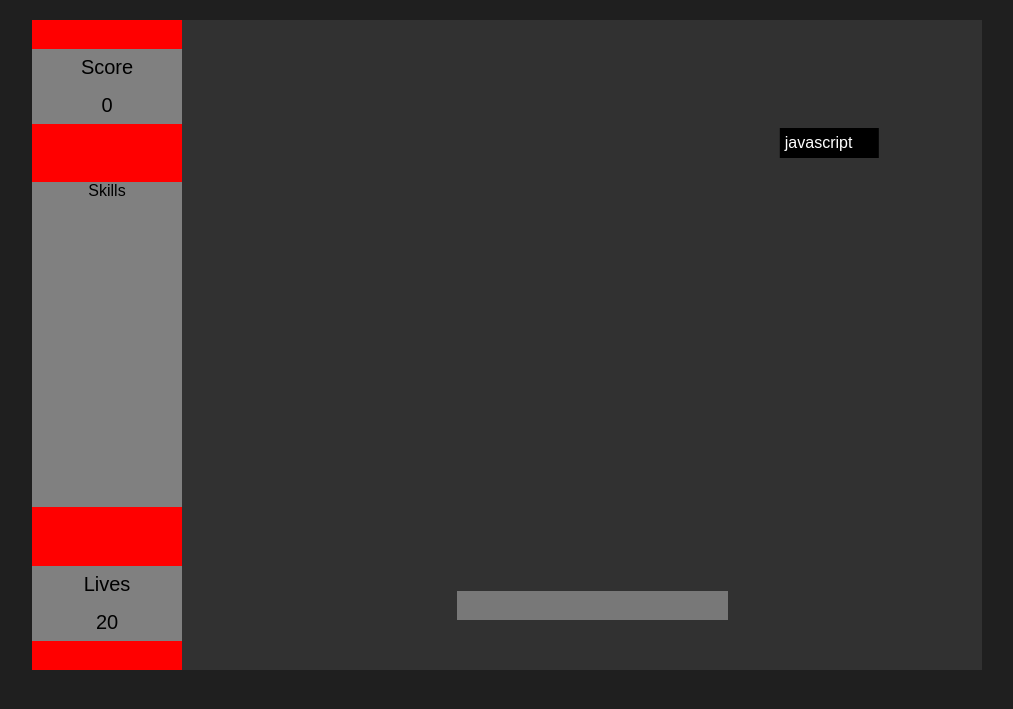
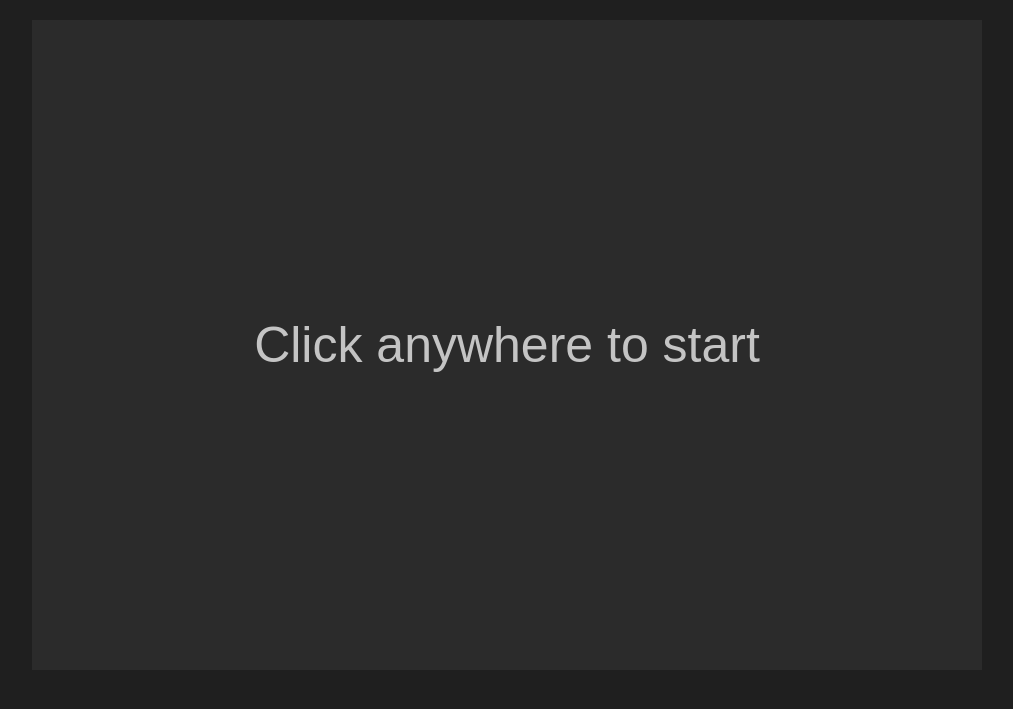
Before and after one commit to gnm668/Type-writer, a PHP site: page / in a window 1280 px wide. Shown: the top 709 px of the page, without its empty margins (133-1146 px from the left). Run offline with PHP 8.4, Linux system fonts and the light colour scheme.

Commit message:
start screen

```diff
--- a/assets/main.css
+++ b/assets/main.css
@@ -76,3 +76,34 @@ body {
     width: 150px;
     background: grey;
 }
+
+.start-screen {
+    position: absolute;
+    height: 650px;
+    width: 950px;
+    z-index: 3;
+    background: rgb(43, 43, 43);
+    opacity: 100%;
+    display: flex;
+    justify-content: center;
+    align-items: center;
+    -webkit-transition: opacity 0.5s ease-out;
+}
+
+.start-screen:hover {
+    cursor: pointer;
+}
+
+.start-screen > * {
+    font-size: 50px;
+    color: rgb(196, 196, 196);
+}
+
+.start-screen.effect {
+    opacity: 0%;
+    -webkit-transition: opacity 0.5s ease-out;
+}
+
+.start-screen.effect:hover {
+    cursor: none;
+}
--- a/index.html
+++ b/index.html
@@ -15,6 +15,13 @@
 </head>
 <body>
     <div class="game-container">
+        <div class="start-screen">
+            <div>
+                Click anywhere to start
+            </div>
+        </div>
+
+
         <div class="game-info">
             <div class="score">
                 <div>
--- a/src/game.js
+++ b/src/game.js
@@ -26,7 +26,6 @@ class Game {
         this.gameInfo = this.gameInfo.bind(this);
         this.updateGameInfo = this.updateGameInfo.bind(this);
 
-        this.interval();
         this.gameInfo();
     };
 
@@ -75,7 +74,7 @@ class Game {
             // console.log(this.randomizer);
         };
 
-        if (this.score % 10000 === 0) {
+        if (this.timer % 60 === 0) {
             this.wordSpeed += 0.25;
         };
     };
@@ -100,7 +99,7 @@ class Game {
 
     handleWord(e) {
         if (e.keyCode === 32 || e.keyCode === 13) {
-            let value = this.input.value;
+            let value = this.input.value.trim();
             for (let word in this.words) {
                 if (value === this.words[word].word) {
                     this.score += this.words[word].score;
@@ -128,6 +127,7 @@ class Game {
     };
 
     startGame() {
+        this.interval();
         requestAnimationFrame(this.render);
     };
 };
--- a/src/index.js
+++ b/src/index.js
@@ -3,7 +3,12 @@ document.addEventListener('DOMContentLoaded', () => {
     const ctx = canvas.getContext("2d");
 
     const input = document.getElementById('input');
+    const startScreen = document.querySelector('.start-screen');
 
     const typeWriter = new Game(ctx, canvas, input);
-    typeWriter.startGame();
+
+    startScreen.addEventListener('click', () => {
+        startScreen.classList.add('effect');
+        typeWriter.startGame();
+    });
 });
```
